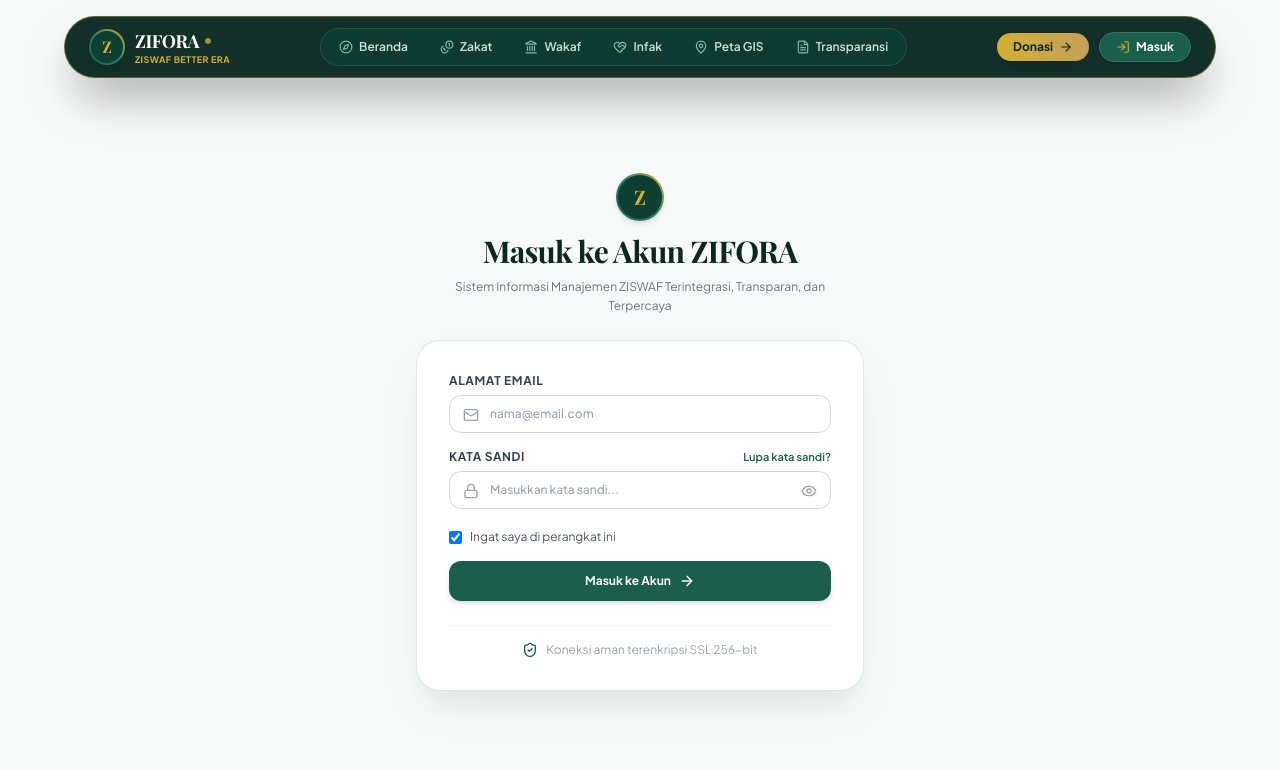
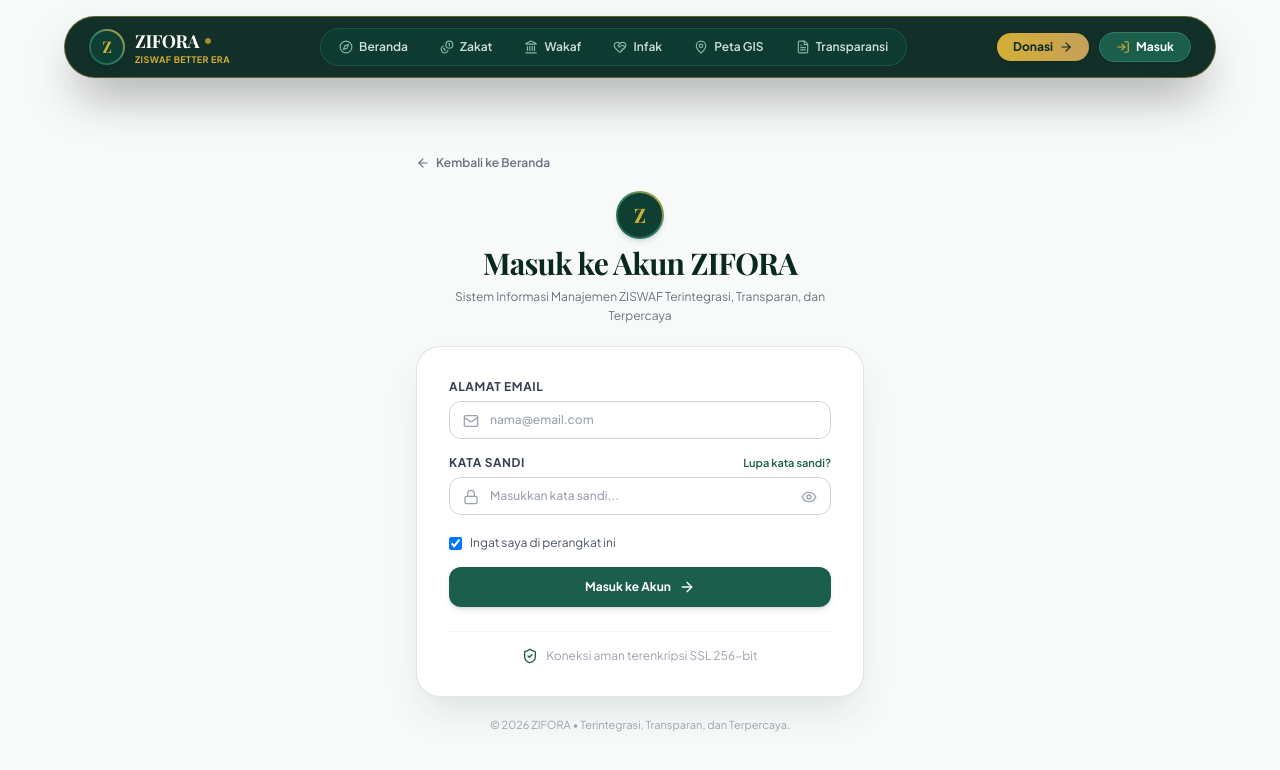
Before and after one commit to dharmamudita/zifora, a React (Vite) app: page /login in a window 1280 px wide. Shown: the top 770 px of the page. Built offline with nearby package versions, Linux system fonts and the light colour scheme; a web font is replaced by a local one.

Commit message:
style(login): optimize dedicated authentication layout with viewport centering and back navigation

```diff
--- a/src/pages/LoginPage.tsx
+++ b/src/pages/LoginPage.tsx
@@ -6,6 +6,7 @@
   Eye,
   EyeOff,
   ArrowRight,
+  ArrowLeft,
   AlertCircle,
   CheckCircle2,
   ShieldCheck
@@ -44,19 +45,30 @@
   };
 
   return (
-    <div className="min-h-screen bg-[#F8FAF9] pt-28 sm:pt-36 pb-20 px-4 sm:px-6 lg:px-8 flex items-center justify-center">
-      <div className="max-w-md w-full space-y-6">
+    <div className="flex-1 flex flex-col items-center justify-center pt-28 sm:pt-32 pb-10 px-4 sm:px-6 lg:px-8">
+      <div className="max-w-md w-full space-y-5">
+
+        {/* Navigation back */}
+        <div className="flex items-center justify-between">
+          <Link
+            to="/"
+            className="inline-flex items-center space-x-1.5 text-xs font-semibold text-gray-500 hover:text-[#1B5E4B] transition-colors group"
+          >
+            <ArrowLeft className="w-3.5 h-3.5 group-hover:-translate-x-0.5 transition-transform" />
+            <span>Kembali ke Beranda</span>
+          </Link>
+        </div>
 
         {/* Brand Header */}
-        <div className="text-center space-y-2">
-          <Link to="/" className="inline-flex items-center space-x-2 group mb-1">
+        <div className="text-center space-y-1.5">
+          <Link to="/" className="inline-flex items-center space-x-2 group">
             <div className="w-12 h-12 rounded-full bg-gradient-to-tr from-[#1B5E4B] via-[#2D7D67] to-[#D4AF37] p-0.5 flex items-center justify-center shadow-md">
               <div className="w-full h-full bg-[#0F3E32] rounded-full flex items-center justify-center">
                 <span className="text-xl font-bold text-[#D4AF37] font-serif">Z</span>
               </div>
             </div>
           </Link>
-          <h1 className="text-3xl font-extrabold text-[#092820] font-serif tracking-tight">
+          <h1 className="text-2xl sm:text-3xl font-extrabold text-[#092820] font-serif tracking-tight">
             Masuk ke Akun ZIFORA
           </h1>
           <p className="text-xs text-gray-500 max-w-sm mx-auto leading-relaxed">
@@ -165,6 +177,11 @@
 
         </div>
 
+        {/* Minimal Dedicated Auth Footer */}
+        <div className="text-center text-[11px] text-gray-400">
+          <p>© {new Date().getFullYear()} ZIFORA • Terintegrasi, Transparan, dan Terpercaya.</p>
+        </div>
+
       </div>
     </div>
   );
```
